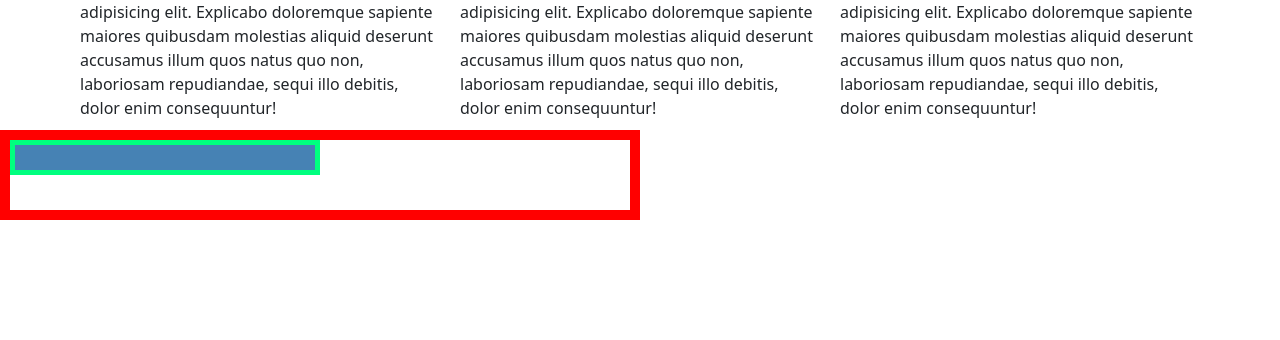
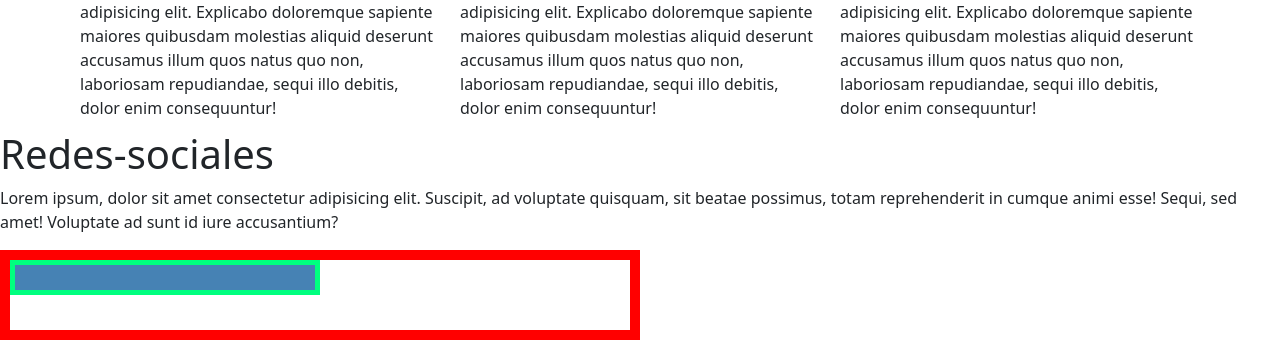
Before and after one commit to estefano99/modulo9, a website: page stylesheet/index.html in a window 1280 px wide. Shown: the part 692-1032 px from the top of the page. Before the commit the page ends 912 px from the top, so only its background shows below. Drawn offline with nearby package versions, Linux system fonts and the light colour scheme.

Commit message:
Change in redes sociales

```diff
--- a/stylesheet/index.html
+++ b/stylesheet/index.html
@@ -71,6 +71,10 @@
         <div class="col grilla"> <h1>Heading</h1> Lorem ipsum dolor sit amet consectetur adipisicing elit. Explicabo doloremque sapiente maiores quibusdam molestias aliquid deserunt accusamus illum quos natus quo non, laboriosam repudiandae, sequi illo debitis, dolor enim consequuntur!</div>
     </div>
   </div>
+  <section>
+    <h1>Redes-sociales</h1>
+    <p>Lorem ipsum, dolor sit amet consectetur adipisicing elit. Suscipit, ad voluptate quisquam, sit beatae possimus, totam reprehenderit in cumque animi esse! Sequi, sed amet! Voluptate ad sunt id iure accusantium?</p>
+  </section>
 
 
 
```
Also changed, not shown: stylesheet/sass/index.scss (line endings or trailing spaces), 1 other file.
